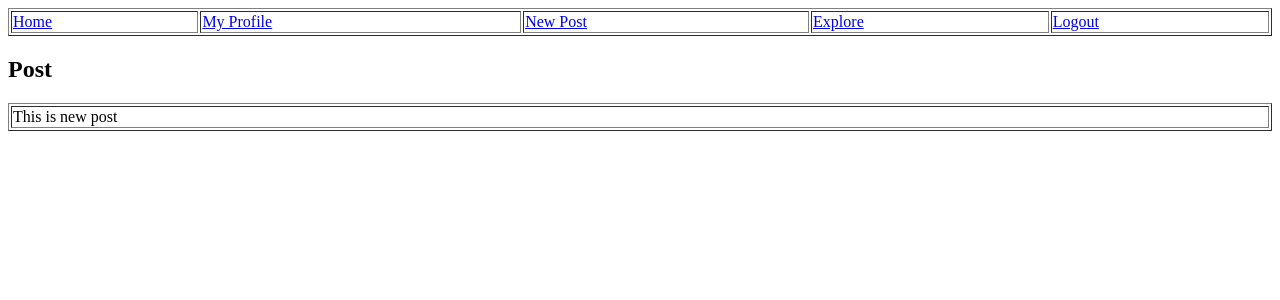
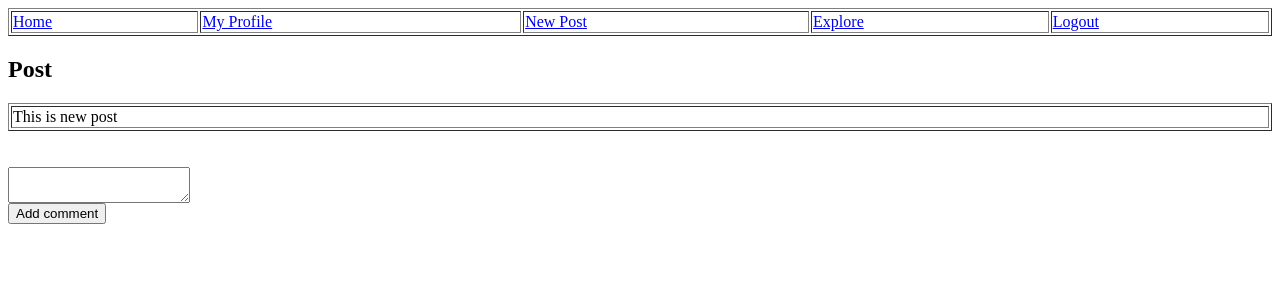
Before and after one commit to dnchaudhari-vnsgu/classroom-insta, a PHP site: page /view_post.php?post_id=1 in a window 1280 px wide. Shown: the top 300 px of the page. Run offline with PHP 8.4, Linux system fonts and the light colour scheme; a user stored in the database is signed in; data comes from the database, SQL or seed files in the repository.

Commit message:
comment page start

```diff
--- a/view_post.php
+++ b/view_post.php
@@ -14,4 +14,5 @@ while ($row = $result->fetch_assoc()) {
     echo "<tr><td> {$row['content']}</td></tr>";
 }
 echo "</table>";
+echo "<br><br><textarea id='comment' placeholder='comment here'> </textarea> <br><button>Add comment</button>";
 ?>
```
